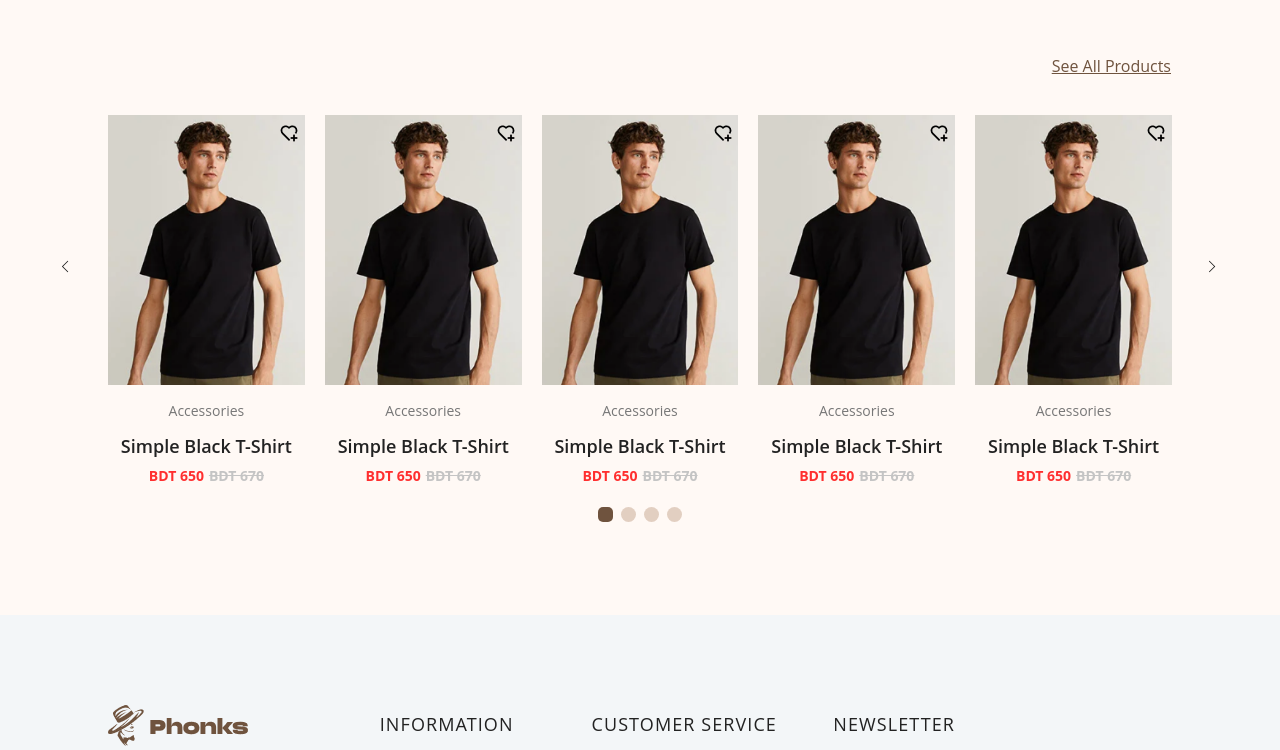
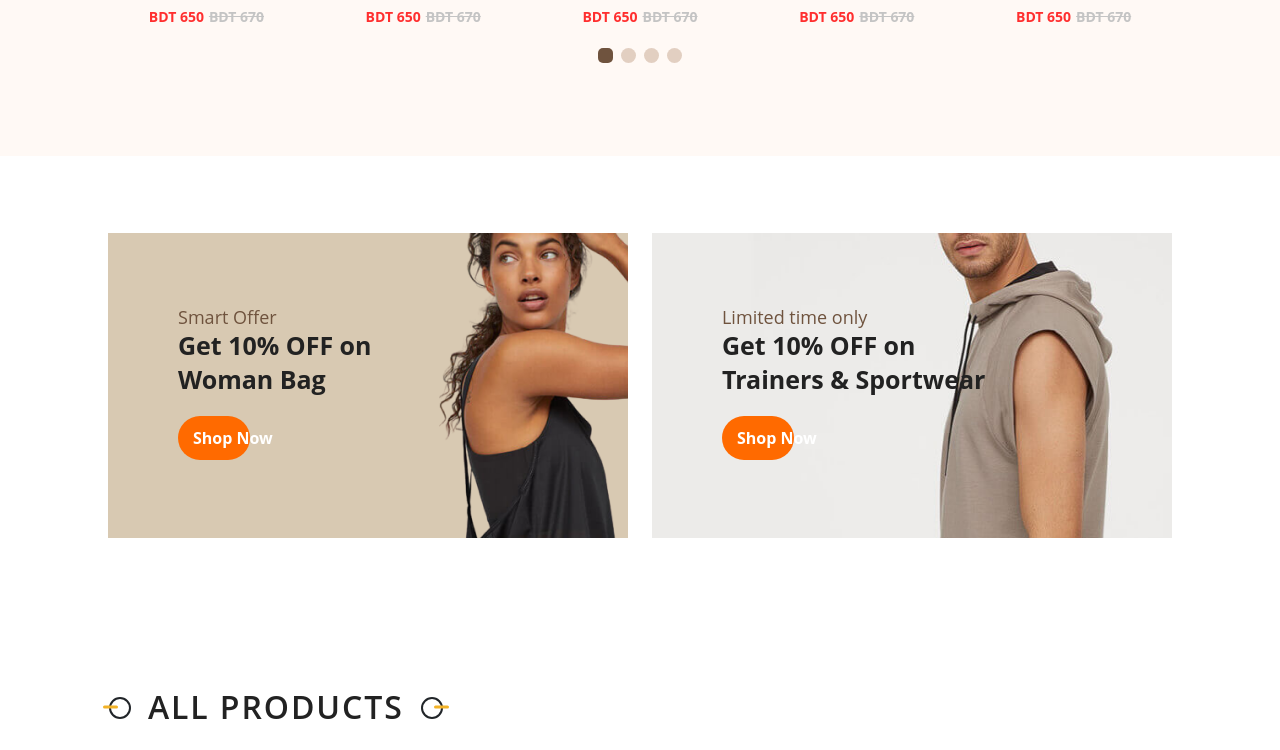
Before and after one commit to Soft-IT-Care-Ltd/Funnelliner-Theme-Preview, a Next.js app: page /theme-two in a window 1280 px wide. Shown: the part 2007-2757 px from the top of the page. Built offline with nearby package versions, Linux system fonts and the light colour scheme; no server answers; a web font is replaced by a local one.

Commit message:
Update index.js

```diff
--- a/pages/theme-two/index.js
+++ b/pages/theme-two/index.js
@@ -14,10 +14,11 @@ function index() {
             <Hero></Hero>
             <Service></Service>
             <CategoryImage/>
+
+            <ProductCarousel />
             <ProductBanner/>
-            <ProductCarousel />
 
-            {/* <ProductListCarousel/> */}
+            <ProductListCarousel/>
             <Footer/>
         </div>
     )
```
